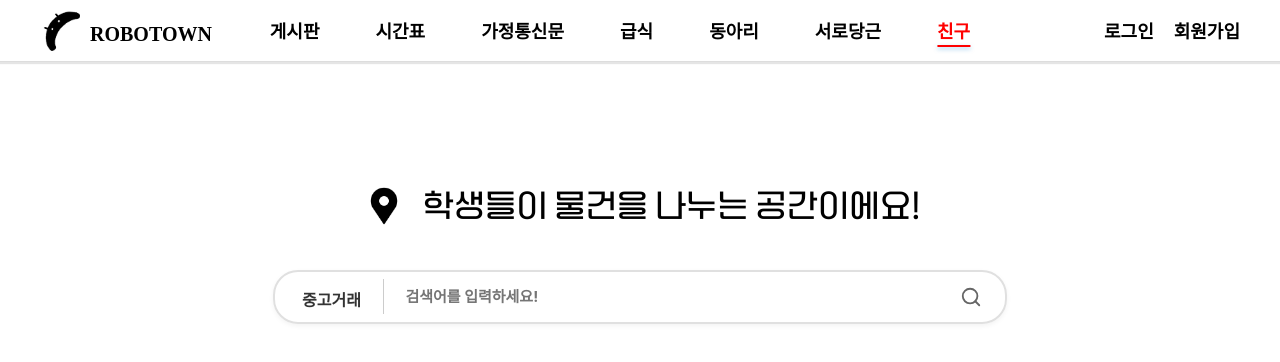
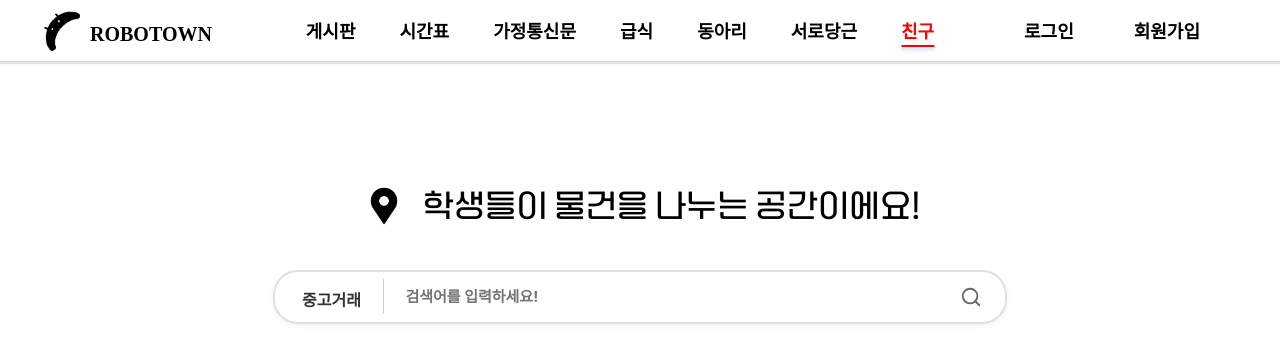
Before and after one commit to SRHS-SPAM/Seoro-town, a React (Create React App) app in the folder my-app/: page /Friends in a window 1280 px wide. Shown: the top 362 px of the page. Built offline with nearby package versions, Linux system fonts and the light colour scheme; a web font is replaced by a local one.

Commit message:
Update Market.js

```diff
--- a/my-app/src/page/Market.js
+++ b/my-app/src/page/Market.js
@@ -1,9 +1,9 @@
-import './Boardpage.css'; // 페이지 명에 맞게 수정
+import './Market.css'; // 페이지 명에 맞게 수정
 import { BrowserRouter as Router, Routes, Route, NavLink } from 'react-router-dom';
 import { Search, PenLine, FileText, Clock, MessageSquare, ThumbsUp, AlertCircle } from 'lucide-react'; // Lucide 아이콘 추가
+import { LoginComponent } from '../App.js'; // 로그인 컴포넌트 임포트
 
-
-    function Boardpage() {
+    function Market() {
         return (
             <div>
             <div className="NavBar">
@@ -21,10 +21,7 @@ import { Search, PenLine, FileText, Clock, MessageSquare, ThumbsUp, AlertCircle
                 <NavLink to="/Market" className={({isActive}) => isActive ? "NavItem active" : "NavItem"}>서로당근</NavLink>
                 <NavLink to="/Friends" className={({isActive}) => isActive ? "NavItem active" : "NavItem"}>친구</NavLink>
             </div>
-            <div className="NavRight">
-                <span>로그인</span>
-                <span>회원가입</span>
-            </div>
+            <LoginComponent />
             </div>
             <div className="Title">
                 <img src="pngwing.com.png" alt="어서오고" className="ping" />
@@ -44,4 +41,4 @@ import { Search, PenLine, FileText, Clock, MessageSquare, ThumbsUp, AlertCircle
         )
     }
 
-    export default Boardpage; // 페이지명에 맞게 수정
+    export default Market; // 페이지명에 맞게 수정
```
